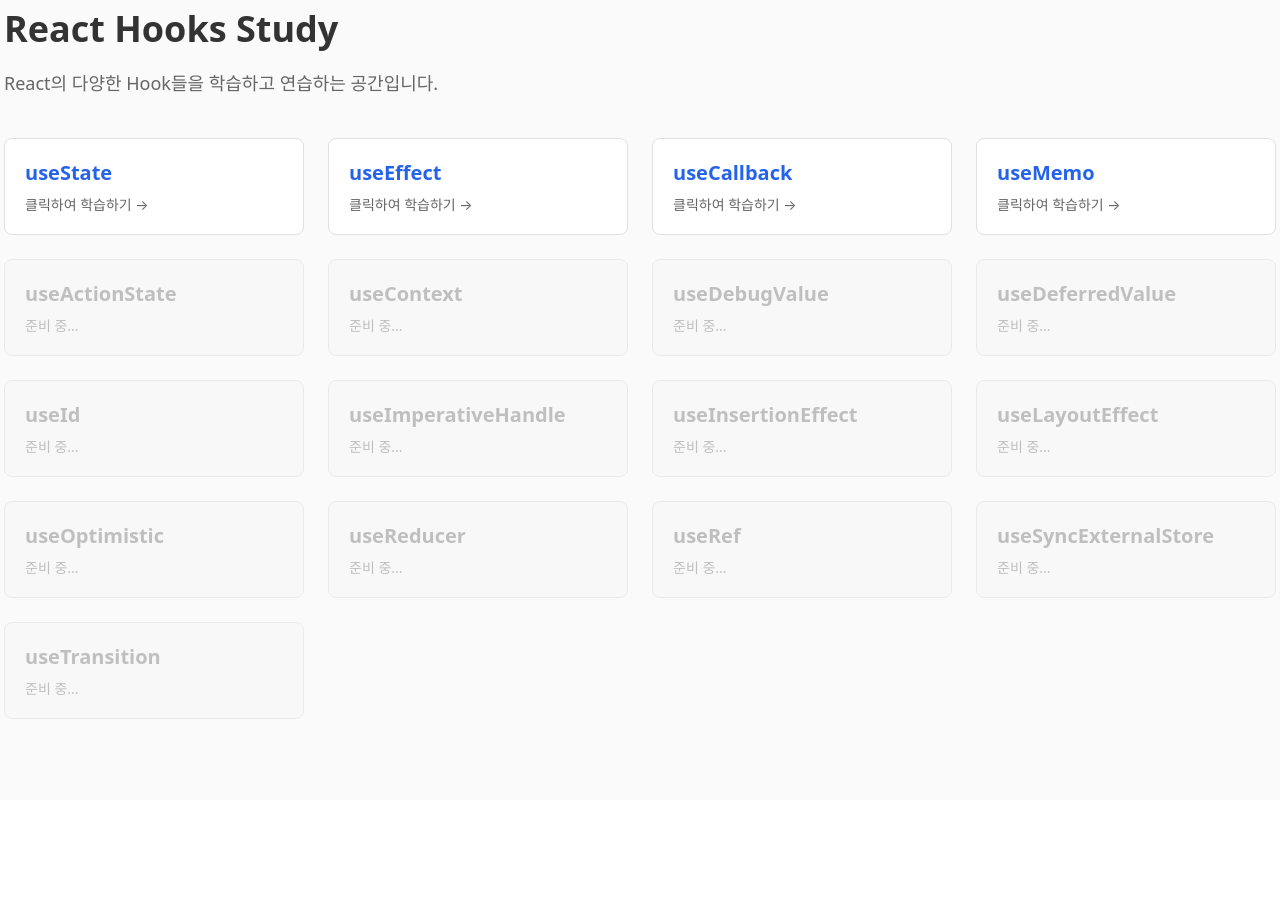
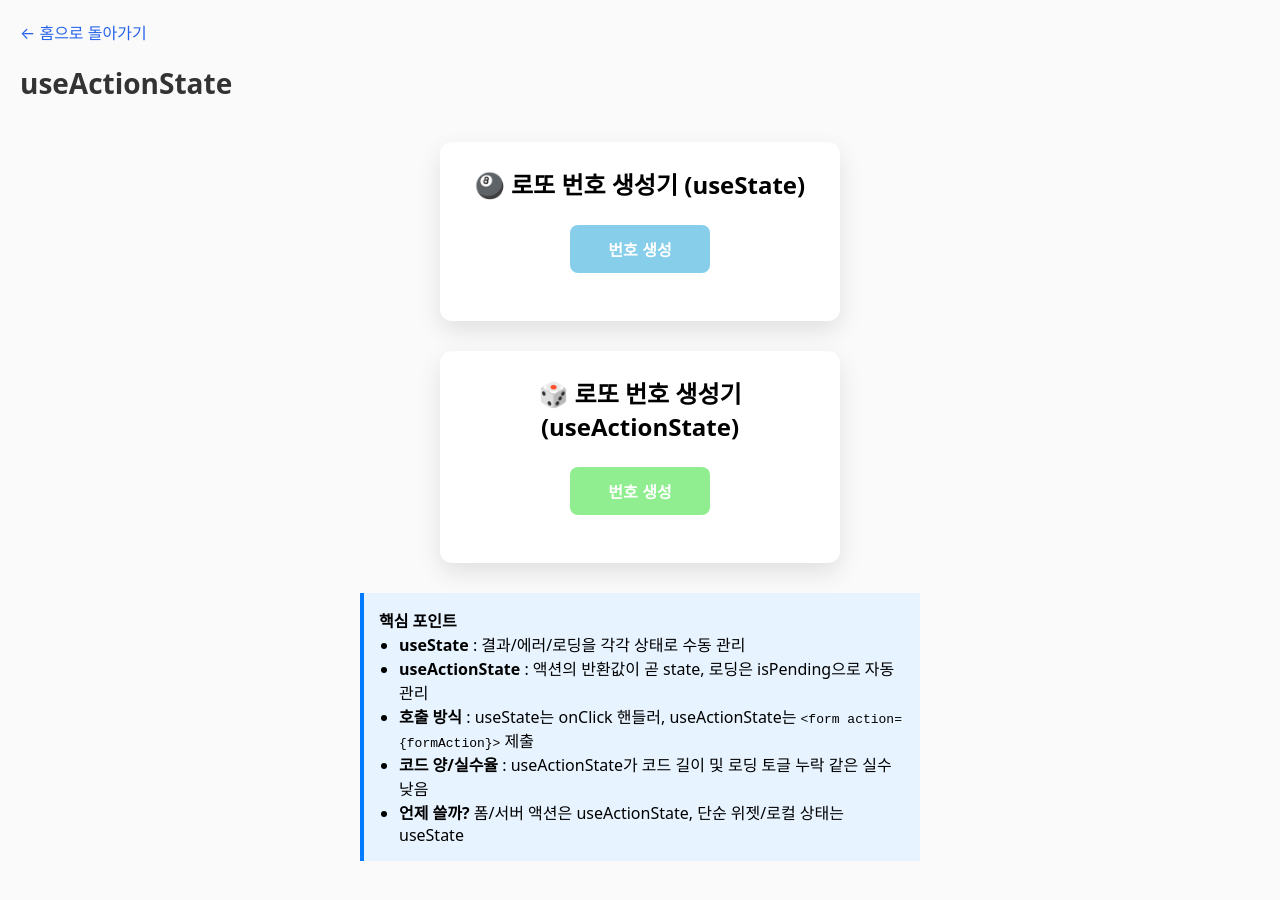
Before and after one commit to uoaheu/React-Study, a React (Vite) app in the folder react-hooks/: page /#/hooks/use-action-state in a window 1280 px wide. Before the commit this address led to /#/. Shown: the top 900 px of the page. Before the commit the page ends 800 px from the top, so only its background shows below. Built offline with nearby package versions, Linux system fonts and the light colour scheme.

Commit message:
feat: useActionState 훅 연습 페이지 추가

```diff
--- a/react-hooks/src/App.tsx
+++ b/react-hooks/src/App.tsx
@@ -4,12 +4,14 @@ import UseStateHook from './hooks/UseState'
 import UseEffectHook from './hooks/UseEffect'
 import UseCallbackHook from './hooks/UseCallback'
 import UseMemoHook from './hooks/UseMemo'
+import UseActionStateHook from './hooks/UseActionState'
 
 const hooks = [
   { path: 'use-state', label: 'useState', element: <UseStateHook /> },
   { path: 'use-effect', label: 'useEffect', element: <UseEffectHook />},
   { path: 'use-callback', label: 'useCallback', element: <UseCallbackHook />},
-  { path: 'use-memo', label: 'useMemo', element: <UseMemoHook />}
+  { path: 'use-memo', label: 'useMemo', element: <UseMemoHook />},
+  { path: 'use-action-state', label: 'useActionState', element: <UseActionStateHook />}
   // 나머지 훅들은 나중에 추가
 ]
 
--- /dev/null
+++ b/react-hooks/src/hooks/UseActionState.tsx
@@ -0,0 +1,188 @@
+import { useState, useActionState } from "react";
+
+// 공통 유틸
+function lotto(): number[] {
+  const nums = new Set<number>();
+  while (nums.size < 6) {
+    nums.add(Math.floor(Math.random() * 45) + 1);
+  }
+  return [...nums].sort((a, b) => a - b);
+}
+
+// 로딩 스피너 컴포넌트
+function LoadingSpinner() {
+  const dotStyle = { width: '8px', height: '8px', backgroundColor: 'blue', borderRadius: '50%', animation: 'bounce 1s infinite' };
+  return (
+    <>
+      <style>{`@keyframes bounce { 0%, 80%, 100% { transform: translateY(0); } 40% { transform: translateY(-10px); }}`}</style>
+      <div style={{ display: 'flex', gap: '4px', justifyContent: 'center' }}>
+        <div style={dotStyle}></div>
+        <div style={{...dotStyle, animationDelay: '0.1s'}}></div>
+        <div style={{...dotStyle, animationDelay: '0.2s'}}></div>
+      </div>
+    </>
+  );
+}
+
+// 공통 스타일
+const containerStyle = { maxWidth: '400px', margin: '0 auto', padding: '24px', backgroundColor: 'white', borderRadius: '12px', boxShadow: '0 10px 25px rgba(0,0,0,0.1)'};
+const buttonBase = { padding: '12px 24px', borderRadius: '8px', fontWeight: '600', minWidth: '140px', border: 'none', color: 'white', fontSize: '16px' };
+const numberStyle = { display: 'inline-flex', alignItems: 'center', justifyContent: 'center', width: '48px', height: '48px', background: 'orange', color: 'white', fontWeight: 'bold', borderRadius: '50%'};
+
+// --- 기존 코드 ---
+function LottoManual() {
+  const [numbers, setNumbers] = useState<number[] | null>(null); // 결과
+  const [error, setError] = useState<string | null>(null); // 에러
+  const [isPending, setIsPending] = useState<boolean>(false); // 로딩
+
+  async function handleClick() {
+    setIsPending(true); // 로딩 시작
+    setError(null); // 에러 초기화
+    setNumbers(null); // 번호 초기화
+
+    try {
+      await new Promise((r) => setTimeout(r, 1000)); // 서버 호출이 있다고 가정하고 1초 지연
+      if (Math.random() < 0.1) throw new Error("오류 발생 !! 다시 시도해주세요."); // 10번 중 1번 실패
+      setNumbers(lotto()); // 성공 시 번호 저장
+    } catch (e: any) {
+      setError(e?.message ?? "알 수 없는 오류가 발생했습니다."); // 실패 시 에러 저장
+    } finally {
+      setIsPending(false); // 로딩 종료
+    }
+  }
+
+  const buttonStyle = { ...buttonBase, cursor: isPending ? 'not-allowed' : 'pointer', backgroundColor: isPending ? 'grey' : 'skyblue' };
+
+  return (
+    <div style={containerStyle}>
+      <h3 style={{ fontSize: '24px', fontWeight: 'bold', textAlign: 'center', marginBottom: '24px' }}>
+        🎱 로또 번호 생성기 (useState)
+      </h3>
+
+      <div style={{ textAlign: 'center', marginBottom: '24px' }}>
+        <button onClick={handleClick} disabled={isPending} style={buttonStyle}>
+          {isPending ? "생성 중..." : "번호 생성"}
+        </button>
+      </div>
+
+      {isPending && (
+        <div style={{ textAlign: 'center', marginBottom: '24px' }}>
+          <LoadingSpinner />
+          <p style={{marginTop: '8px'}}>행운의 번호를 생성하고 있어요...</p>
+        </div>
+      )}
+
+      {error && (
+        <div style={{ marginBottom: '24px', padding: '16px', backgroundColor: 'mistyrose',borderRadius: '8px' }}>
+          <p style={{ color: 'red', textAlign: 'center', fontWeight: '500', margin: 0 }}>⚠️ {error}</p>
+        </div>
+      )}
+
+      {numbers && !isPending && (
+        <div style={{ textAlign: 'center' }}>
+          <p style={{ marginBottom: '16px' }}>🍀 행운의 번호</p>
+          <div style={{ display: 'flex', justifyContent: 'center', gap: '8px', flexWrap: 'wrap', marginBottom: '16px' }}>
+            {numbers.map((n) => <span key={n} style={numberStyle}>{n}</span>)}
+          </div>
+          <p>행운을 빌어요! 🎉</p>
+        </div>
+      )}
+    </div>
+  );
+}
+
+// --- useActionState 버전 ---
+type LottoState = { numbers: number[] | null; error: string | null };
+
+// 이전 상태(prev)와 폼 데이터(formData)를 인자로 받음
+async function lottoAction(prev: LottoState, _formData: FormData): Promise<LottoState> {
+    await new Promise((r) => setTimeout(r, 1000)); // 서버 호출이 있다고 가정하고 1초 지연
+    if (Math.random() < 0.1) {
+        return { numbers: null, error: "오류 발생 !! 다시 시도해주세요." };
+    }
+    return { numbers: lotto(), error: null };
+}
+
+function LottoWithActionState() {
+  const [state, formAction, isPending] = useActionState<LottoState, FormData>(
+    lottoAction,
+    { numbers: null, error: null } // 초기 상태
+  );
+
+  const { numbers, error } = state;
+
+  const buttonStyle = { ...buttonBase, cursor: isPending ? 'not-allowed' : 'pointer', backgroundColor: isPending ? 'grey' : 'lightgreen' };
+
+  return (
+    <div style={containerStyle}>
+      <h3 style={{ fontSize: '24px', fontWeight: 'bold', textAlign: 'center', marginBottom: '24px' }}>
+        🎲 로또 번호 생성기 (useActionState)
+      </h3>
+
+      <form action={formAction}>
+        <div style={{ textAlign: "center", marginBottom: "24px" }}>
+          <button
+            type="submit"
+            disabled={isPending}
+            style={buttonStyle}
+          >
+            {isPending ? "생성 중..." : "번호 생성"}
+          </button>
+        </div>
+      </form>
+
+      {isPending && (
+        <div style={{ textAlign: "center", marginBottom: "24px" }}>
+          <LoadingSpinner />
+          <p style={{ marginTop: "8px" }}>행운의 번호를 생성하고 있어요...</p>
+        </div>
+      )}
+
+      {error && (
+        <div style={{ marginBottom: "24px", padding: "16px", backgroundColor: "mistyrose", borderRadius: "8px" }}>
+          <p style={{ color: "red", textAlign: "center", fontWeight: "500", margin: 0 }}>⚠️ {error}</p>
+        </div>
+      )}
+
+      {numbers && !isPending && (
+        <div style={{ textAlign: "center" }}>
+          <p style={{ marginBottom: "16px" }}>🍀 행운의 번호</p>
+          <div style={{ display: "flex", justifyContent: "center", gap: "8px", flexWrap: "wrap", marginBottom: "16px" }}>
+            {numbers.map((n) => (
+              <span key={n} style={{...numberStyle, background: 'purple'}}>
+                {n}
+              </span>
+            ))}
+          </div>
+          <p>행운을 빌어요! 🎉</p>
+        </div>
+      )}
+    </div>
+  );
+}
+
+// ----- 페이지: 위/아래로 두 컴포넌트 렌더 -----
+export default function UseActionStateHook() {
+  return (
+    <div style={{ maxWidth: 600, margin: '20px auto', padding: 20}}>
+      <div style={{ marginBottom: 30 }}>
+        <LottoManual />
+      </div>
+      <div style={{ marginBottom: 30 }}>
+        <LottoWithActionState />
+      </div>
+
+      {/* 핵심 정리 */}
+      <div style={{ padding: 15, backgroundColor: '#e7f3ff', borderLeft: '4px solid #007bff' }}>
+        <h4>핵심 포인트</h4>
+        <ul style={{ margin: 0, paddingLeft: 20 }}>
+          <li><strong>useState</strong> : 결과/에러/로딩을 각각 상태로 수동 관리</li>
+          <li><strong>useActionState</strong> : 액션의 반환값이 곧 state, 로딩은 isPending으로 자동 관리</li>
+          <li><strong>호출 방식</strong> : useState는 onClick 핸들러, useActionState는 <code>{`<form action={formAction}>`}</code> 제출</li>
+          <li><strong>코드 양/실수율</strong> : useActionState가 코드 길이 및 로딩 토글 누락 같은 실수 낮음</li>
+          <li><strong>언제 쓸까?</strong> 폼/서버 액션은 useActionState, 단순 위젯/로컬 상태는 useState</li>
+        </ul>
+      </div>
+    </div>
+  );
+}
```
Also changed, not shown: 1 other file (tests, documents, lock files or other folders).
